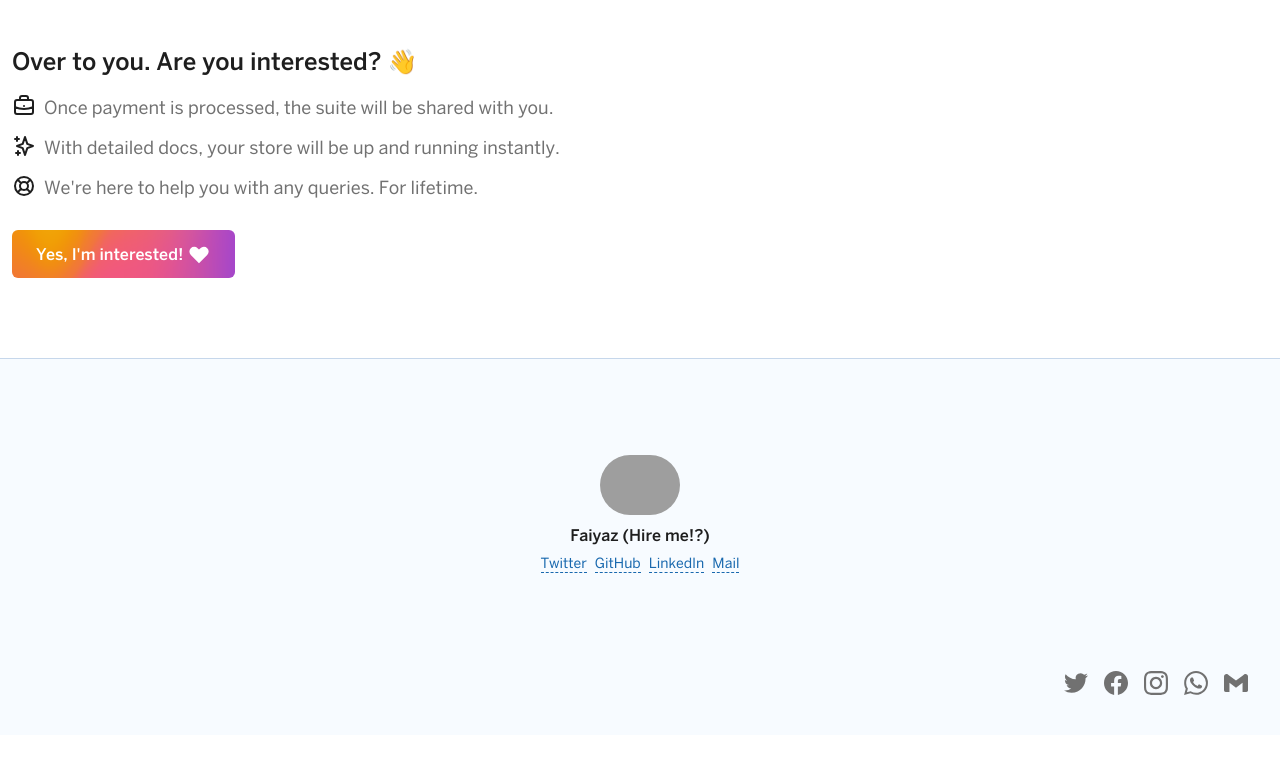
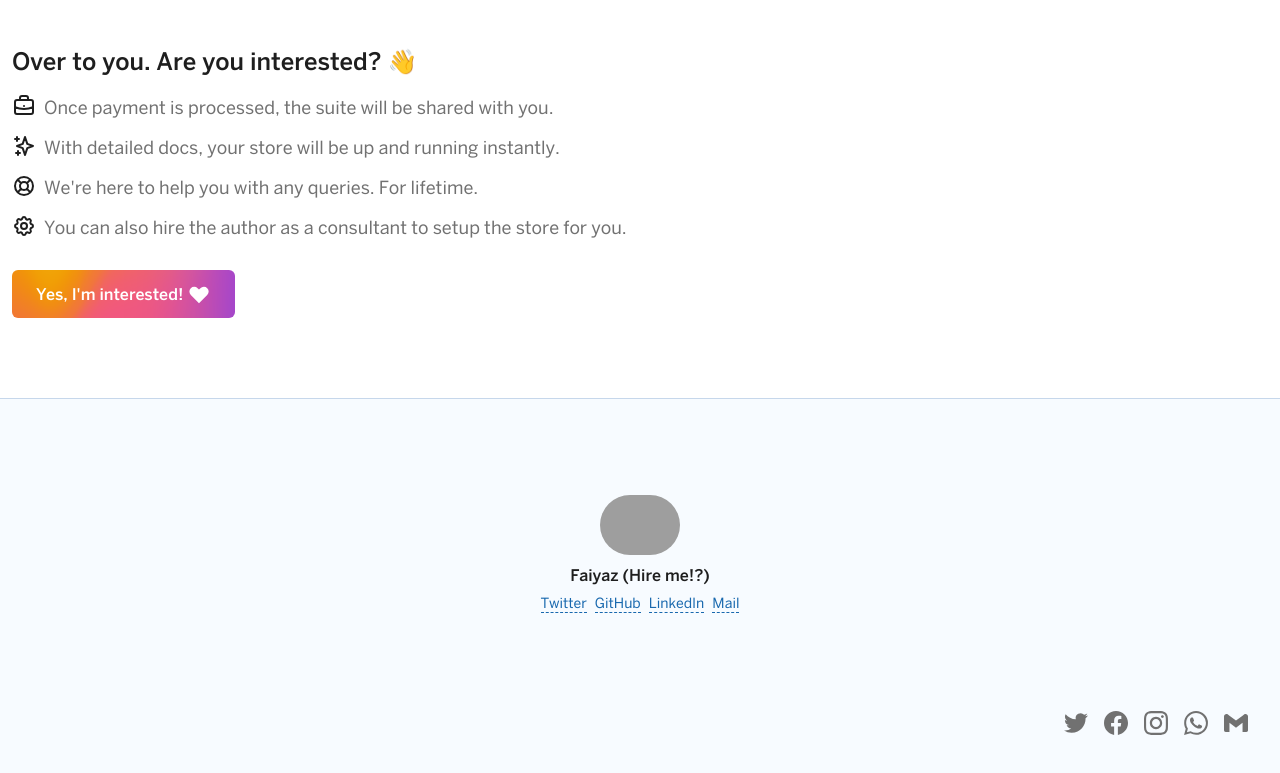
Before and after one commit to yTakkar/ownstore.dev, a Next.js app: page / in a window 1280 px wide. Shown: the part 1471-2244 px from the top of the page. Before the commit the page ends 2206 px from the top, so only its background shows below. Built offline with nearby package versions, Linux system fonts and the light colour scheme; grey boxes are pictures that could not be loaded.

Commit message:
feat: add a step for stting up store as consultant

```diff
--- a/pages/index.tsx
+++ b/pages/index.tsx
@@ -13,6 +13,7 @@ import {
   ChatIcon,
   ClockIcon,
   CodeIcon,
+  CogIcon,
   CubeTransparentIcon,
   CurrencyDollarIcon,
   CursorClickIcon,
@@ -116,6 +117,10 @@ const STEPS = [
   {
     label: `We're here to help you with any queries. For lifetime.`,
     icon: SupportIcon,
+  },
+  {
+    label: `You can also hire the author as a consultant to setup the store for you.`,
+    icon: CogIcon,
   },
 ]
 
```
